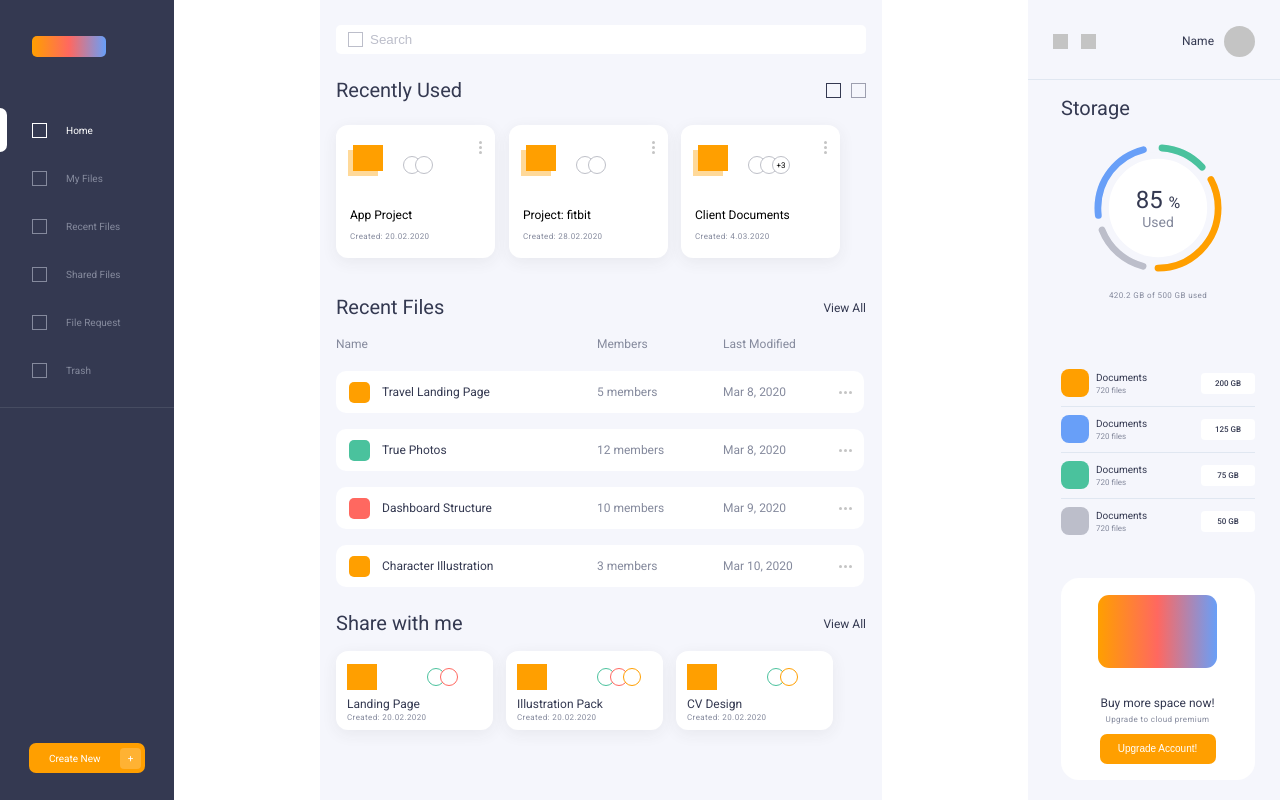
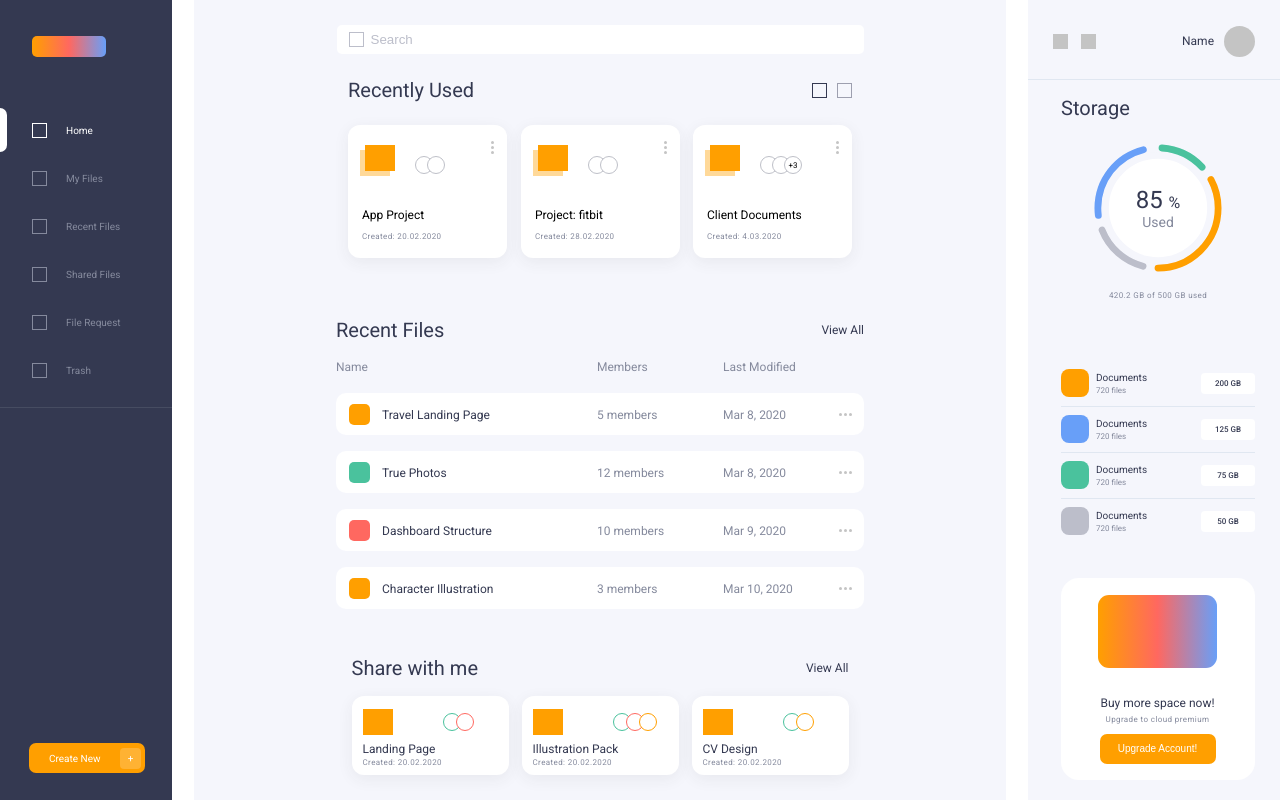
Before and after one commit to stevenlara-ravn/CSS-Nerdery-Challenge, a plain HTML site: page public/index.html in a window 1280 px wide. Drawn offline with Linux system fonts and the light colour scheme.

Commit message:
refactor: Imrpove responsive for larger pages

```diff
--- a/public/assets/css/main.css
+++ b/public/assets/css/main.css
@@ -4,19 +4,34 @@
     gap: 22px;
     width: 100%;
     grid-template-areas: "left-sidebar main-content right-sidebar";
-    /* grid-template-columns: 172px 562px 252px; */
+    grid-template-columns: 172px 1fr 252px;
     height: 100vh;
 }
 
 .grid-container__main-content {
     grid-area: main-content;
+    display: flex;
+    flex-direction: column;
+    justify-content: space-between;
+    align-items: center;
     background-color: var(--bg-gray-100);
     padding: 25px 16px;
     min-width: 562px;
     width: 100%;
 }
 
+.grid-container__main-content--content-container {
+    display: flex;
+    flex-direction: column;
+    justify-content: space-between;
+    align-items: center;
+    height: 100%;
+    width: 100%;
+}
+
 .grid-container__main-content--search-input {
+    width: 100%;
+    max-width: 527px;
     position: relative;
 
     input[type="search"] {
--- a/public/index.html
+++ b/public/index.html
@@ -76,6 +76,7 @@
                 <input type="search" placeholder="Search">
             </form>
 
+            <div class="grid-container__main-content--content-container">
                 <!-- RECENTLY USED SECTION -->
                 <section class="grid-container__main-content--recently-used-section">
                     <div class="grid-container__main-content--recently-used-section--header">
@@ -297,6 +298,7 @@
                         </article>
                     </div>
                 </section>
+            </div>
         </main>
 
         <!-- right-sidebar -->
@@ -313,7 +315,7 @@
             </div>
 
             <div class="right-sidebar__storage-info">
-                <div>
+                <div class="storage-container">
                     <p>Storage</p>
 
                     <figure class="pie-chart">
```
Lines whose indentation alone changed are shown as unchanged.
